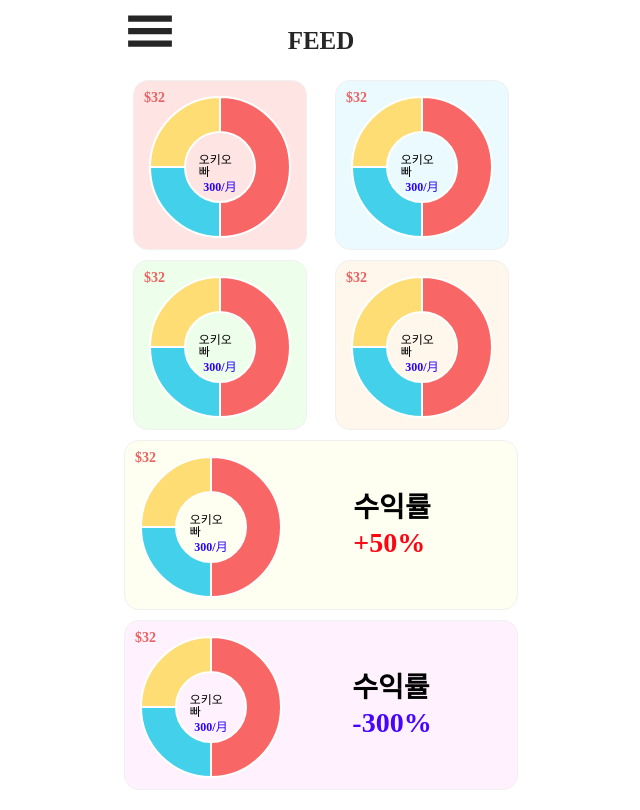
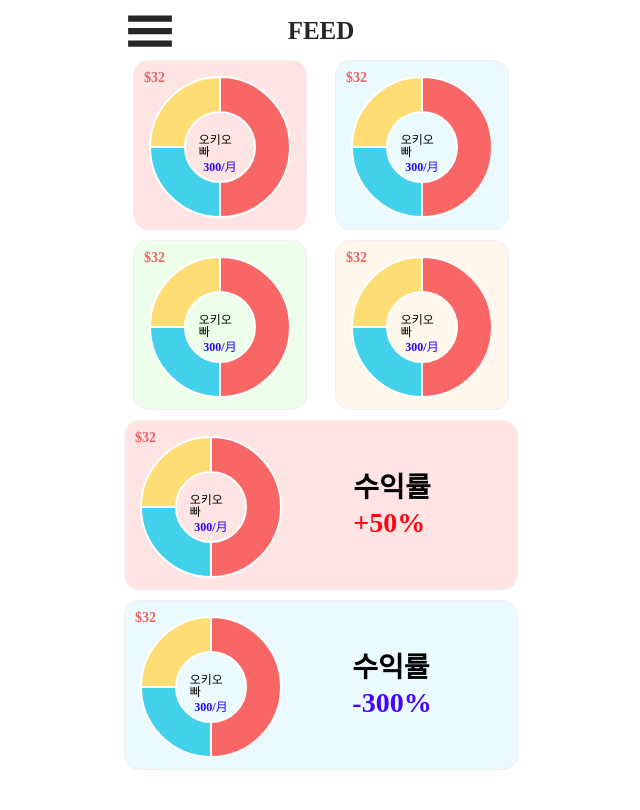
Before and after one commit to juajang/turkey, a React (Create React App) app: page /feed in a window 1280 px wide. Shown: the whole page, without its empty margins (319-959 px from the left). Built offline with nearby package versions, Linux system fonts and the light colour scheme.

Commit message:
Add content card

```diff
--- /dev/null
+++ b/src/components/common/ContentCard.js
@@ -0,0 +1,107 @@
+import React from "react";
+import styled from "styled-components";
+import DoughnutChart from "../feed/DoughnutChart";
+import { Link } from "react-router-dom";
+
+const Card = styled.div`
+  padding: 15px;
+  border-radius: 15px;
+  position: relative;
+  width: ${(props) => (props.fullWidth ? "100%" : "174px")};
+  background-color: ${(props) => props.bgColor};
+  height: 170px;
+  border: 1px solid #f0f0f0;
+  font-size: 12px;
+
+  .like {
+    position: absolute;
+    top: 10px;
+    left: 10px;
+    font-size: 14px;
+    font-weight: 600;
+    color: #ea6262;
+  }
+
+  .title-wrapper {
+    display: flex;
+    padding: 15px 0;
+    flex-direction: column;
+    align-items: center;
+    font-weight: 550;
+  }
+
+  .income {
+    padding-top: 3px;
+    color: #2704fa;
+  }
+
+  .price-earnings {
+    font-size: 28px;
+    font-weight: 650;
+    display: grid;
+    place-items: center;
+    width: 100%;
+  }
+`;
+
+const ContentCard = ({
+  id,
+  chartData,
+  like,
+  nickname,
+  income,
+  index,
+  priceEarnings,
+  fullWidth,
+  style,
+}) => {
+  const bgColors = [
+    "#FFE4E4",
+    "#5ED8FF20",
+    "#74FF5E20",
+    "#FFBE5E20",
+    "#F5FE8E20",
+    "#FE8EEC20",
+  ];
+
+  return (
+    <Link key={id} to={`/post/${id}`}>
+      <Card bgColor={bgColors[index]} fullWidth={priceEarnings} style={style}>
+        <div>
+          <span className="like">${like}</span>
+          <DoughnutChart
+            data={chartData}
+            style={{
+              width: fullWidth ? 142 : 170,
+              height: fullWidth ? 142 : 170,
+            }}
+            title={
+              <>
+                <div className="nickname">{nickname}</div>
+                <div className="income">{income}/月</div>
+              </>
+            }
+          />
+        </div>
+        {fullWidth && priceEarnings && (
+          <div className="price-earnings">
+            <div>
+              수익률
+              <div
+                style={{
+                  paddingTop: "7px",
+                  color: priceEarnings > 0 ? "#FF0514" : "#4605FF",
+                }}
+              >
+                {priceEarnings > 0 && "+"}
+                {priceEarnings}%
+              </div>
+            </div>
+          </div>
+        )}
+      </Card>
+    </Link>
+  );
+};
+
+export default ContentCard;
--- a/src/components/common/Header.js
+++ b/src/components/common/Header.js
@@ -7,7 +7,7 @@ import { Link, useLocation } from "react-router-dom";
 const HeaderWrapper = styled.header`
   width: 100%;
   position: relative;
-  height: 80px;
+  height: 60px;
   font-size: 25px;
   font-weight: 550;
   display: grid;
--- a/src/components/community/PostList.js
+++ b/src/components/community/PostList.js
@@ -5,17 +5,36 @@ import { Link } from "react-router-dom";
 import dummy from "../common/data.json";
 
 const PostContainer = styled.div`
-  padding: 1rem;
+  padding: 0 1rem;
+`;
+
+const PostCard = styled.div`
+  display: grid;
+  color: black;
+  padding: 5px 0;
+  grid-template-columns: 5fr 2fr 1fr;
+
+  .nickname {
+    font-size: 12px;
+    color: #7b7979;
+  }
+
+  .like {
+    font-size: 14px;
+    color: #7b7979;
+  }
 `;
 
 const PostList = () => {
   const { data } = dummy;
   return (
     <PostContainer>
-      {data.map(({ id, nickname, title }) => (
+      {data.map(({ id, nickname, title, like }) => (
         <Link key={id} to={`post/${id}`}>
+          <PostCard>
             <h3>{title}</h3>
-          <span> {nickname} </span>
+            <span className="nickname"> {nickname} </span>
+            <span className="like">
               <BsSuitHeartFill
                 color="#FF0606"
                 size={12}
@@ -23,6 +42,9 @@ const PostList = () => {
                   marginRight: 5,
                 }}
               />
+              {like}
+            </span>
+          </PostCard>
         </Link>
       ))}
     </PostContainer>
--- a/src/pages/Community.js
+++ b/src/pages/Community.js
@@ -2,9 +2,11 @@ import React from "react";
 import styled from "styled-components";
 import { Divider } from "antd";
 import PostList from "../components/community/PostList";
+import { BiTimeFive } from "react-icons/bi";
+import { AiFillFire } from "react-icons/ai";
 
 const CommunityWrapper = styled.div`
-  padding: 1em;
+  padding: 0 1em;
 
   h2 {
     font-weight: 600;
@@ -15,9 +17,18 @@ const CommunityWrapper = styled.div`
 const Community = () => {
   return (
     <CommunityWrapper>
-      <h2> NEW CONTENTS </h2>
+      <Divider orientation="left" style={{ fontWeight: 650 }}>
+        NEW CONTENTS{" "}
+        <BiTimeFive size={16} style={{ position: "relative", top: 2 }} />
+      </Divider>
       <PostList />
-      <h2> HOT CONTENTS </h2>
+      <Divider orientation="left" style={{ fontWeight: 650 }}>
+        HOT CONTENTS
+        <AiFillFire
+          size={16}
+          style={{ position: "relative", top: 2, left: 3 }}
+        />
+      </Divider>
     </CommunityWrapper>
   );
 };
--- a/src/pages/Feed.js
+++ b/src/pages/Feed.js
@@ -3,6 +3,7 @@ import styled from "styled-components";
 import DoughnutChart from "../components/feed/DoughnutChart";
 import { Link } from "react-router-dom";
 import dummy from "../components/common/data.json";
+import ContentCard from "../components/common/ContentCard";
 
 const GridContainer = styled.div`
   padding: 0 10px;
@@ -79,85 +80,23 @@ const Feed = () => {
   return (
     <>
       <GridContainer>
-        {data
-          .slice(0, 4)
-          .map(({ id, chartData, like, nickname, income }, index) => (
-            <Link key={id} to={`/post/${id}`}>
-              <Card bgColor={bgColors[index]}>
-                <div>
-                  <span className="like">${like}</span>
-                  <DoughnutChart
-                    data={chartData}
-                    style={{
-                      width: 170,
-                      height: 170,
-                    }}
-                    title={
-                      <>
-                        <div className="nickname">{nickname}</div>
-                        <div className="income">{income}/月</div>
-                      </>
-                    }
-                  />
-                </div>
-              </Card>
-            </Link>
+        {data.slice(0, 4).map((data, index) => (
+          <ContentCard {...data} index={index} />
         ))}
       </GridContainer>
       <CardContainer>
-        {data
-          .slice(4, 6)
-          .map(
-            (
-              { id, chartData, like, nickname, income, priceEarnings },
-              index
-            ) => (
-              <Link key={id} to={`/post/${id}`}>
-                <Card
-                  key={id}
-                  fullWidth={priceEarnings}
-                  bgColor={bgColors[index + 4]}
+        {data.slice(4, 6).map((data, index) => (
+          <ContentCard
+            {...data}
+            key={data.id}
+            index={index}
+            fullWidth={true}
             style={{
               display: "flex",
               marginBottom: "10px",
             }}
-                >
-                  <div>
-                    <span className="like">${like}</span>
-                    <DoughnutChart
-                      data={chartData}
-                      style={{
-                        width: 142,
-                        height: 142,
-                      }}
-                      title={
-                        <>
-                          <div className="nickname">{nickname}</div>
-                          <div className="income">{income}/月</div>
-                        </>
-                      }
           />
-                  </div>
-                  {priceEarnings && (
-                    <div className="price-earnings">
-                      <div>
-                        수익률
-                        <div
-                          style={{
-                            paddingTop: "7px",
-                            color: priceEarnings > 0 ? "#FF0514" : "#4605FF",
-                          }}
-                        >
-                          {priceEarnings > 0 && "+"}
-                          {priceEarnings}%
-                        </div>
-                      </div>
-                    </div>
-                  )}
-                </Card>
-              </Link>
-            )
-          )}
+        ))}
       </CardContainer>
     </>
   );
```
Lines whose indentation alone changed are shown as unchanged.
